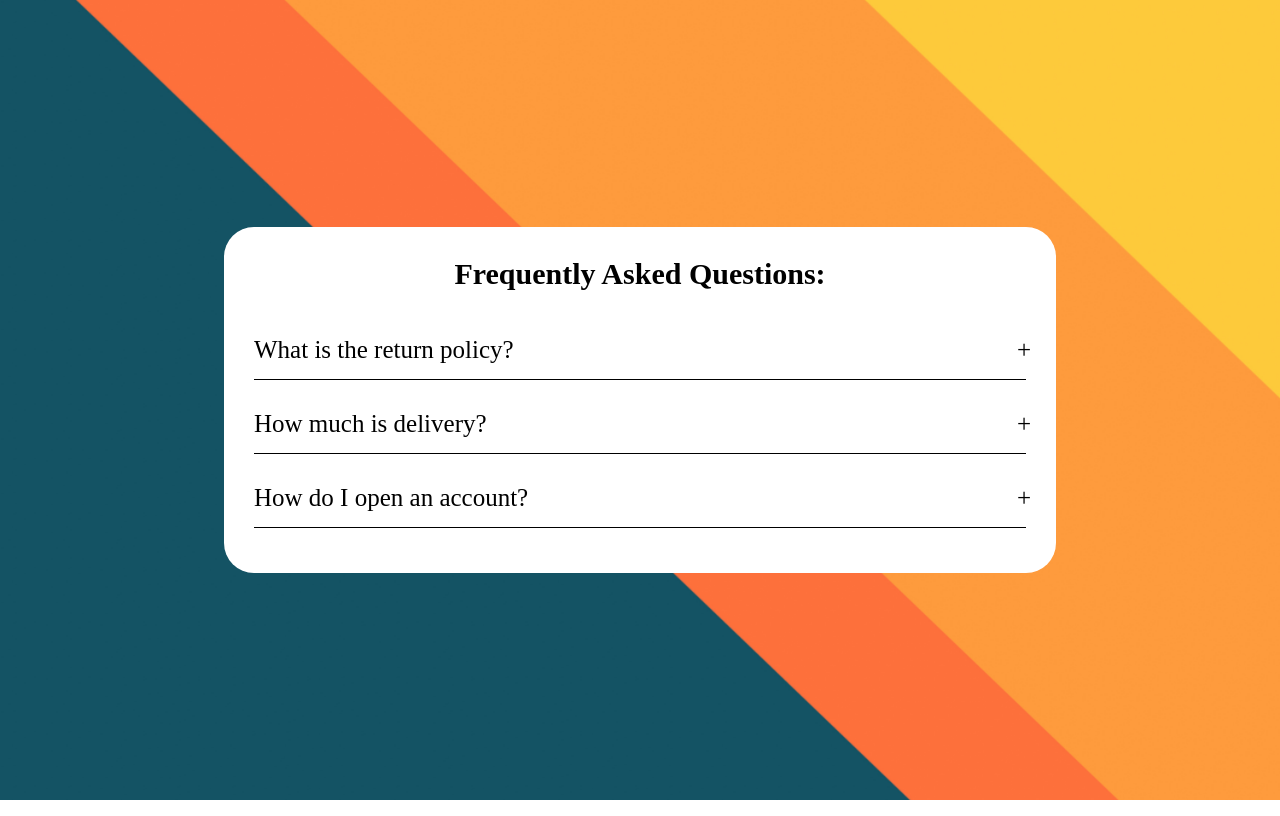
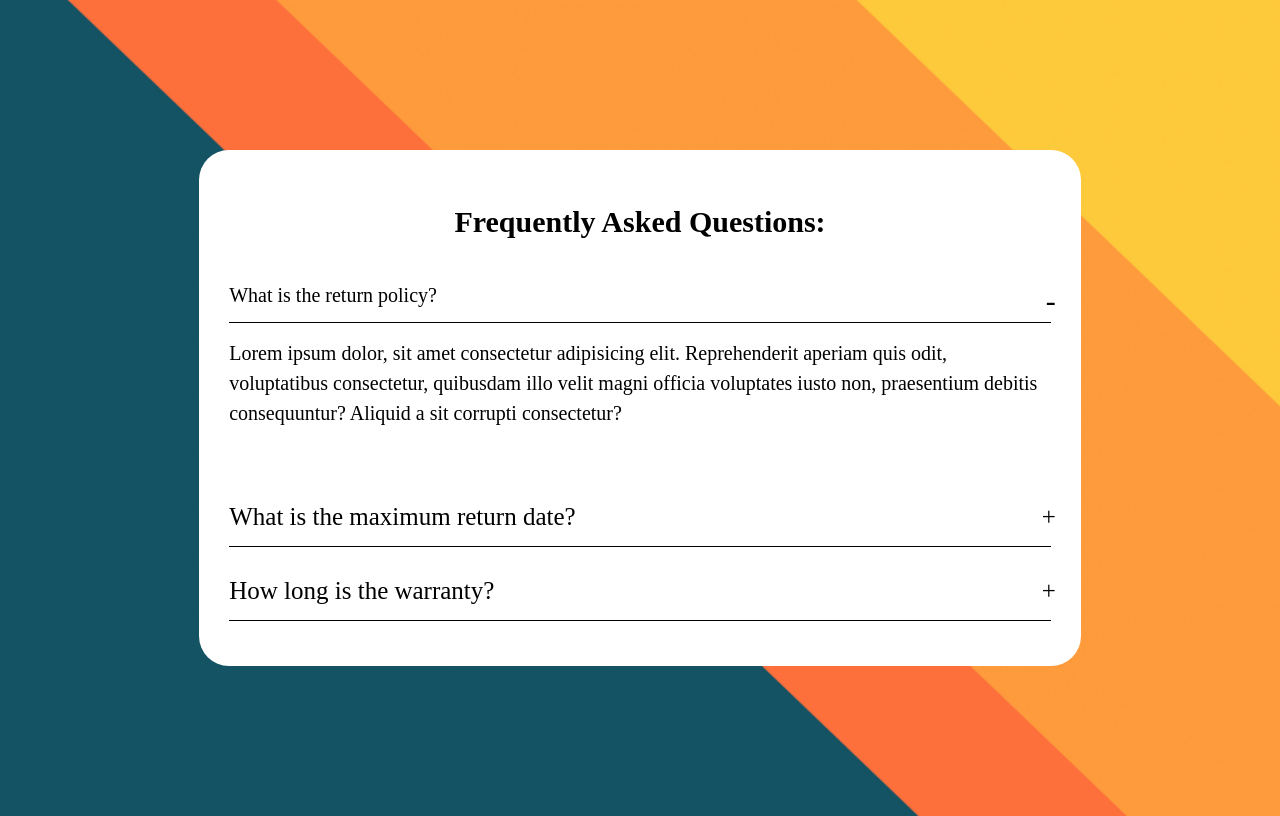
Before and after one commit to kbot-sa/Accordian, a plain HTML site: page index.html in a window 1280 px wide. Both pictures are taken after a click on the element "What is the return policy?". Drawn offline with Linux system fonts and the light colour scheme.

Commit message:
completed

```diff
--- a/app.js
+++ b/app.js
@@ -1,10 +1,8 @@
-const accordian = document.getElementsByClassName('content-container');
+const accordion = document.getElementsByClassName('content-container');
 
+for (i=0; i<accordion.length; i++) {
 
-for( i = 0; i < accordian.length; i++) {
-
-    accordion[i].addEventListener('click', function () {
+    accordion[i].addEventListener('click', function() {
         this.classList.toggle('active');
     })
-
-};
+}
--- a/index.html
+++ b/index.html
@@ -3,44 +3,43 @@
 <head>
     <meta charset="UTF-8">
     <meta name="viewport" content="width=device-width, initial-scale=1.0">
-    <title>Accordian</title>
+    <title>Accordion</title>
     <link rel="stylesheet" href="styles.css">
 </head>
 <body>
 
-    <div class="accordian">
-        <h2 class="accordian-title">Frequently Asked Questions:</h2>
+    <div class="accordion">
+        <h2 class="accordion-title">Frequently Asked Questions:</h2>
 
         <div class="content-container">
-
             <div class="question">
                 What is the return policy?
             </div>
             <div class="answer">
-                Lorem ipsum dolor, sit amet consectetur adipisicing elit. Nesciunt velit iusto temporibus quam corrupti veniam molestias ullam fugit, tempore repellendus ab excepturi eaque dolorum perferendis iste dolore ad asperiores aliquam.
+                Lorem ipsum dolor, sit amet consectetur adipisicing elit. Reprehenderit aperiam quis odit, voluptatibus consectetur, quibusdam illo velit magni officia voluptates iusto non, praesentium debitis consequuntur? Aliquid a sit corrupti consectetur?
             </div>
         </div>
 
         <div class="content-container">
-
             <div class="question">
-                How much is delivery?
+                What is the maximum return date?
             </div>
             <div class="answer">
-                Lorem ipsum dolor, sit amet consectetur adipisicing elit. Nesciunt velit iusto temporibus quam corrupti veniam molestias ullam fugit, tempore repellendus ab excepturi eaque dolorum perferendis iste dolore ad asperiores aliquam.
+                Lorem ipsum dolor, sit amet consectetur adipisicing elit. Reprehenderit aperiam quis odit, voluptatibus consectetur, quibusdam illo velit magni officia voluptates iusto non, praesentium debitis consequuntur? Aliquid a sit corrupti consectetur?
             </div>
         </div>
 
         <div class="content-container">
-
             <div class="question">
-                How do I open an account?
+                How long is the warranty?
             </div>
             <div class="answer">
-                Lorem ipsum dolor, sit amet consectetur adipisicing elit. Nesciunt velit iusto temporibus quam corrupti veniam molestias ullam fugit, tempore repellendus ab excepturi eaque dolorum perferendis iste dolore ad asperiores aliquam.
+                Lorem ipsum dolor, sit amet consectetur adipisicing elit. Reprehenderit aperiam quis odit, voluptatibus consectetur, quibusdam illo velit magni officia voluptates iusto non, praesentium debitis consequuntur? Aliquid a sit corrupti consectetur?
             </div>
         </div>
 
+
     </div>
+    <script src="app.js"></script>
 </body>
 </html>
--- a/styles.css
+++ b/styles.css
@@ -1,9 +1,4 @@
-* {
-    box-sizing: border-box;
-    padding: 0;
-    border: 0;
-    margin: 0;
-}
+
 
 body {
     background: url(img/FAQbackground.jpg) no-repeat center center/cover;
@@ -13,39 +8,38 @@ body {
     align-items: center;
 }
 
-.accordian {
+.accordion {
     width: 65%;
     background-color: #fff;
     padding: 30px;
     border-radius: 30px;
 }
 
-.accordian .accordian-title {
+.accordion .accordion-title {
     font-size: 30px;
-    font-weight: 900;
     margin-bottom: 30px;
     text-align: center;
+
 }
 
-.accordian .content-container .question {
+.accordion .content-container .question {
     padding: 15px 0px;
     font-size: 25px;
+    cursor: pointer;
     border-bottom: 1px solid black;
-    cursor: pointer;
 
     position: relative;
 }
 
-.accordian .content-container .question::after {
+.accordion .content-container .question::after {
     content: '+';
-
     position: absolute;
     right: -5px;
 }
 
-.accordian .content-container .answer {
+.accordion .content-container .answer {
     padding-top: 15px;
-    font-size: 22px;
+    font-size: 20px;
     line-height: 1.5;
     width: 100%;
 
@@ -54,9 +48,19 @@ body {
     transition: .5s;
 }
 
-/*JavaScript Styling Link*/
+.accordion .content-container.active .answer {
+    height: 150px;
+}
 
-.accordian .content-container.active .answer {
-    height: 150px;
-    overflow: visible;
+.accordion .content-container.active .question {
+    font-size: 20px;
+    transition: .5s;
 }
+
+.accordion .content-container.active .question::after {
+    content: '-';
+    position: absolute;
+    right: -5px;
+    transition: .8s;
+    font-size: 30px;
+}
```
